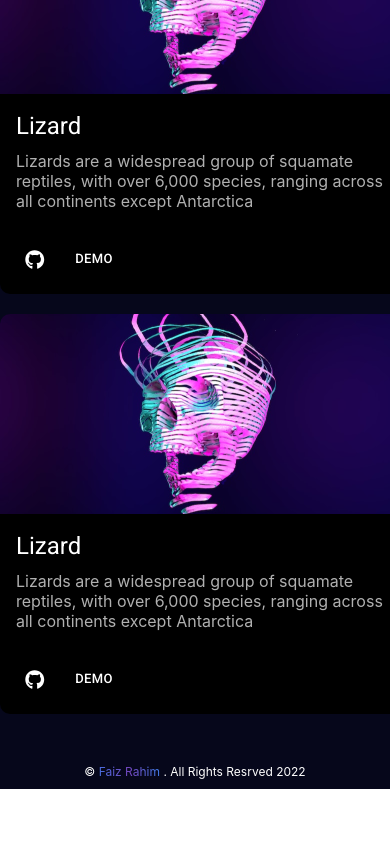
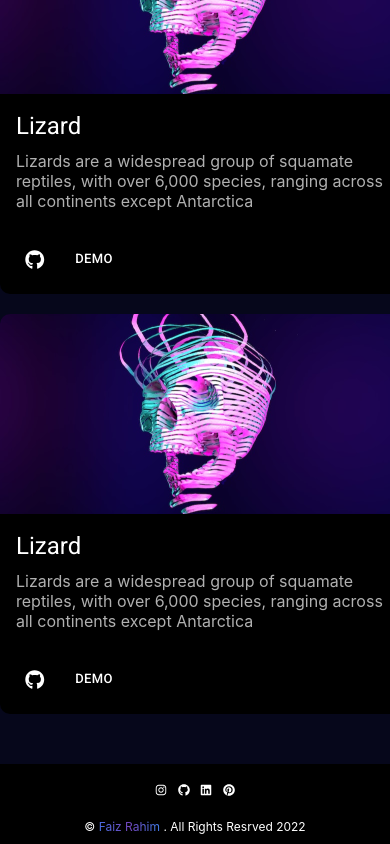
Before and after one commit to Faiz-wdr/my-portfolio, a React (Create React App) app: page / in a window 390 px wide. Shown: the part 1920-2764 px from the top of the page. Before the commit the page ends 2709 px from the top, so only its background shows below. Built offline with nearby package versions, Linux system fonts and the light colour scheme.

Commit message:
Social Media Icons Added

```diff
--- a/package.json
+++ b/package.json
@@ -12,6 +12,7 @@
     "@testing-library/user-event": "^13.5.0",
     "bootstrap": "^5.2.0",
     "react": "^18.2.0",
+    "react-anchor-link-smooth-scroll": "^1.0.12",
     "react-awesome-reveal": "^3.8.1",
     "react-bootstrap": "^2.4.0",
     "react-bootstrap-icons": "^1.8.4",
--- a/src/Pages/LandingPage/LandingPage.js
+++ b/src/Pages/LandingPage/LandingPage.js
@@ -11,7 +11,7 @@ import vector from "../../assets/img/3dimg.png";
 
 function LandingPage() {
   return (
-    <div className="Body">
+    <div id='Home' className="Body">
       <div className="Banner">
         <div className="flex">
           <div className="Heading">
@@ -23,6 +23,7 @@ function LandingPage() {
               <br />
               Web Developer
             </p>
+
             <div className="btn">
               <button onClick={() => console.log("connect")}>
                 Let’s Connect <ArrowRightCircle size={25} />
--- a/src/components/Aboutme/Aboutme.js
+++ b/src/components/Aboutme/Aboutme.js
@@ -5,7 +5,7 @@ function Aboutme(){
     return (
       <div className="column">
         <div className="vector"></div>
-        <div className="about">
+        <div id='About' className="about">
           <h1>About Me</h1>
           <hr></hr>
           <p>
--- a/src/components/Footer/Footer.css
+++ b/src/components/Footer/Footer.css
@@ -1,9 +1,19 @@
 .footer{
     color: #fff;
-    background-color: #06071B;
+    background-color: black;
     text-align: center;
     padding-bottom: 10px;
     font-size: 12px;
+}
+
+.socio-icons{
+    display: flex;
+    justify-content: space-around;
+    margin-left: 700px;
+    margin-right: 700px;
+    padding-top: 20px;
+    margin-bottom: 20px;
+    align-items: center;
 }
 
 .footer span{
@@ -11,3 +21,24 @@
     -webkit-background-clip: text;
     -webkit-text-fill-color: transparent;
 }
+
+.footer a{
+    text-decoration: none;
+    color: white;
+}
+
+.footer a:hover{
+    color: #3D7FEB;
+
+}
+
+@media (max-width: 480px){
+
+    .socio-icons{
+        display: flex;
+        justify-content: space-around;
+        margin-left: 150px;
+        margin-right: 150px;
+    }
+
+}
--- a/src/components/Footer/Footer.js
+++ b/src/components/Footer/Footer.js
@@ -1,14 +1,24 @@
 import React from 'react'
+import { FaGithub, FaInstagram, FaLinkedin, FaPinterest } from 'react-icons/fa';
 import './Footer.css'
 
 const curryear = new Date().getFullYear();
 
 function Footer(){
 
-    return(
-        <div className='footer'>
-            <p>© <span>Faiz Rahim</span> . All Rights Resrved {curryear}</p>
+    return (
+      <div className="footer">
+        <div className="socio-icons">
+          <a href='https://www.instagram.com/creative_faiz/'><FaInstagram /></a>
+          <a href='https://github.com/Faiz-wdr'><FaGithub /></a>
+          <a href='https://www.linkedin.com/in/mohammedfaizk/'><FaLinkedin /></a>
+          {/* <a href=''><FaBehance /></a> */}
+          <a href='https://in.pinterest.com/Faizwdr/'><FaPinterest /></a>
         </div>
+        <p>
+          © <span>Faiz Rahim</span> . All Rights Resrved {curryear}
+        </p>
+      </div>
     );
 }
 
--- a/src/components/NavBar/NavBar.css
+++ b/src/components/NavBar/NavBar.css
@@ -54,7 +54,7 @@
   nav  a{
     justify-content: space-between;
     gap: 1.5rem;
-    margin-left: 55px;
+    margin-left: 28px;
     color: white;
     text-decoration: none;
   }
--- a/src/components/ProjectCard/ProjectCard.js
+++ b/src/components/ProjectCard/ProjectCard.js
@@ -8,7 +8,7 @@ import './ProjectCard.css';
 
 export default function MediaCard() {
   return (
-   <div className='project'>
+   <div id='Projects' className='project'>
     <h1>Recent Projects</h1>
     <div className='projectcards'>
       <div  className='card1'>
--- a/src/components/Skills/Skills.js
+++ b/src/components/Skills/Skills.js
@@ -14,7 +14,7 @@ import './Skills.css'
 function Skills() {
     return (
       <div className="main">
-            <div className='head'>
+            <div id='Skills' className='head'>
                 <h1>Skills</h1>
             </div>
         <div className='body'>
```
Also changed, not shown: 1 other file (tests, documents, lock files or other folders).
